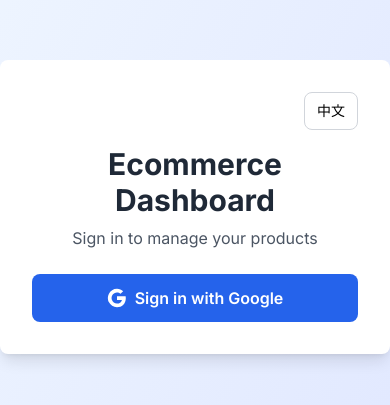
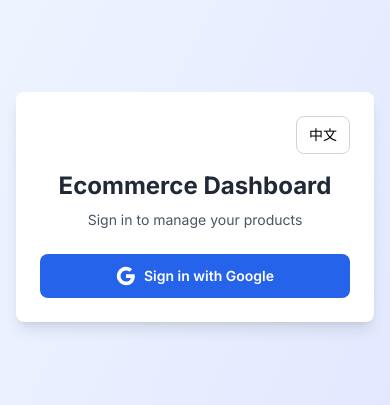
Before and after one commit to jordanchen321/Ecommerce-Dashboard, a Next.js app: page / in a window 390 px wide. Shown: the part 215-620 px from the top of the page. Built offline with nearby package versions, Linux system fonts and the light colour scheme; no server answers.

Commit message:
improved UI for mobile version

```diff
--- a/app/page.tsx
+++ b/app/page.tsx
@@ -206,20 +206,20 @@ export default function Home() {
 
   if (!session) {
     return (
-      <div className="min-h-screen flex items-center justify-center bg-gradient-to-br from-blue-50 to-indigo-100">
-        <div className="max-w-md w-full bg-white rounded-lg shadow-lg p-8">
+      <div className="min-h-screen flex items-center justify-center bg-gradient-to-br from-blue-50 to-indigo-100 px-4 sm:px-6 py-4">
+        <div className="max-w-md w-full bg-white rounded-lg shadow-lg p-6 sm:p-8 mx-auto">
           <div className="flex justify-end mb-4">
             <LanguageSwitcher />
           </div>
-          <h1 className="text-3xl font-bold text-gray-800 mb-2 text-center">
+          <h1 className="text-2xl sm:text-3xl font-bold text-gray-800 mb-2 text-center">
             {t('signin.title')}
           </h1>
-          <p className="text-gray-600 mb-6 text-center">
+          <p className="text-sm sm:text-base text-gray-600 mb-6 text-center">
             {t('signin.subtitle')}
           </p>
           <button
             onClick={() => signIn("google", { callbackUrl: '/' })}
-            className="w-full bg-blue-600 hover:bg-blue-700 text-white font-semibold py-3 px-4 rounded-lg transition duration-200 flex items-center justify-center gap-2"
+            className="w-full bg-blue-600 hover:bg-blue-700 text-white font-semibold py-3 px-4 rounded-lg transition duration-200 flex items-center justify-center gap-2 text-sm sm:text-base"
           >
             <svg className="w-5 h-5" viewBox="0 0 24 24">
               <path
```
